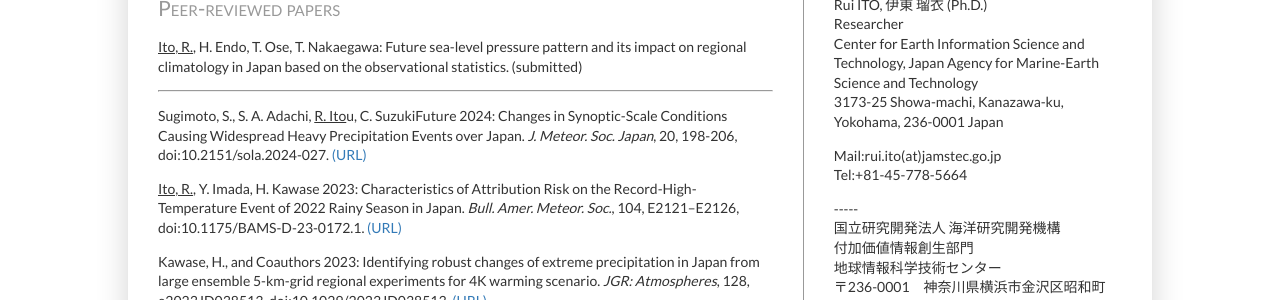
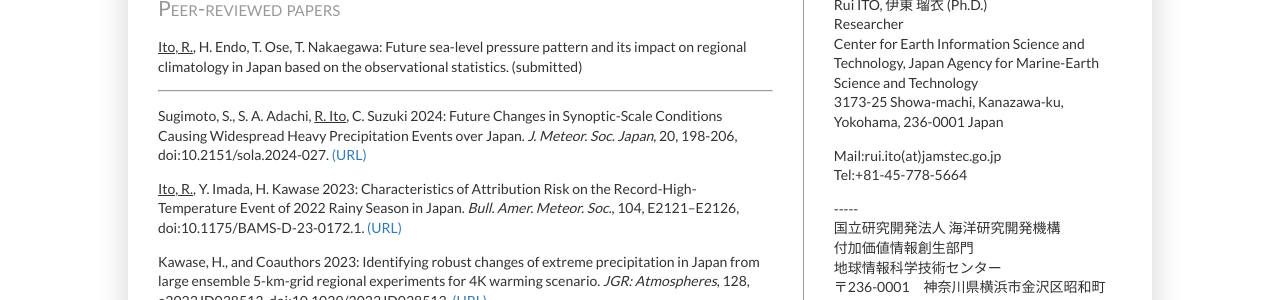
Before and after one commit to rui-climbiz/rui-climbiz.github.io, a Jekyll site: the page built from publications.html, in a window 1280 px wide and 900 px high. Shown: the part 149-449 px from the top of the window. Built offline with Jekyll 4.4.1, drawn with Linux system fonts in a browser that asks for light colours.

Commit message:
Update publications.html

```diff
--- a/publications.html
+++ b/publications.html
@@ -8,7 +8,7 @@
 <p><u>Ito, R.</u>, H. Endo, T. Ose, T. Nakaegawa: Future sea-level pressure pattern and its impact on regional climatology in Japan based on the observational statistics. (submitted)</p>
 <!-- <p><u>Ito, R.</u>, T. Satomura, T. Takemi: Idealized simulations of urban climate development in various geographic settings using a regional meteorological model. (in prep.)</p> -->
 <hr>
-<p>Sugimoto, S., S. A. Adachi, <u>R. Ito</u>u, C. SuzukiFuture 2024: Changes in Synoptic-Scale Conditions Causing Widespread Heavy Precipitation Events over Japan. <I>J. Meteor. Soc. Japan</I>, 20, 198-206, doi:10.2151/sola.2024-027. <a href="https://doi.org/10.2151/sola.2024-027">(URL)</a></p>
+<p>Sugimoto, S., S. A. Adachi, <u>R. Ito</u>, C. Suzuki 2024: Future Changes in Synoptic-Scale Conditions Causing Widespread Heavy Precipitation Events over Japan. <I>J. Meteor. Soc. Japan</I>, 20, 198-206, doi:10.2151/sola.2024-027. <a href="https://doi.org/10.2151/sola.2024-027">(URL)</a></p>
 <p><u>Ito, R.</u>, Y. Imada, H. Kawase 2023: Characteristics of Attribution Risk on the Record-High-Temperature Event of 2022 Rainy Season in Japan. <i>Bull. Amer. Meteor. Soc.</i>, 104, E2121–E2126, doi:10.1175/BAMS-D-23-0172.1. <a href="https://doi.org/10.1175/BAMS-D-23-0172.1">(URL)</a> </p>
 <p>Kawase, H., and Coauthors 2023: Identifying robust changes of extreme precipitation in Japan from large ensemble 5-km-grid regional experiments for 4K warming scenario. <i>JGR: Atmospheres</i>, 128, e2023JD038513, doi:10.1029/2023JD038513. <a href="https://doi.org/10.1029/2023JD038513">(URL)</a><p>
 <p><u>Ito, R.</u>, C. Suzuki, S. Sugimoto 2023: Variability of future increases in summertime extreme high temperatures on the Kanto Plain, Japan. <i>SOLA,</i> 19, 194–201, doi:10.2151/sola.2023-025. <a href="https://doi.org/10.2151/sola.2023-025">(URL)</a></p>
```
